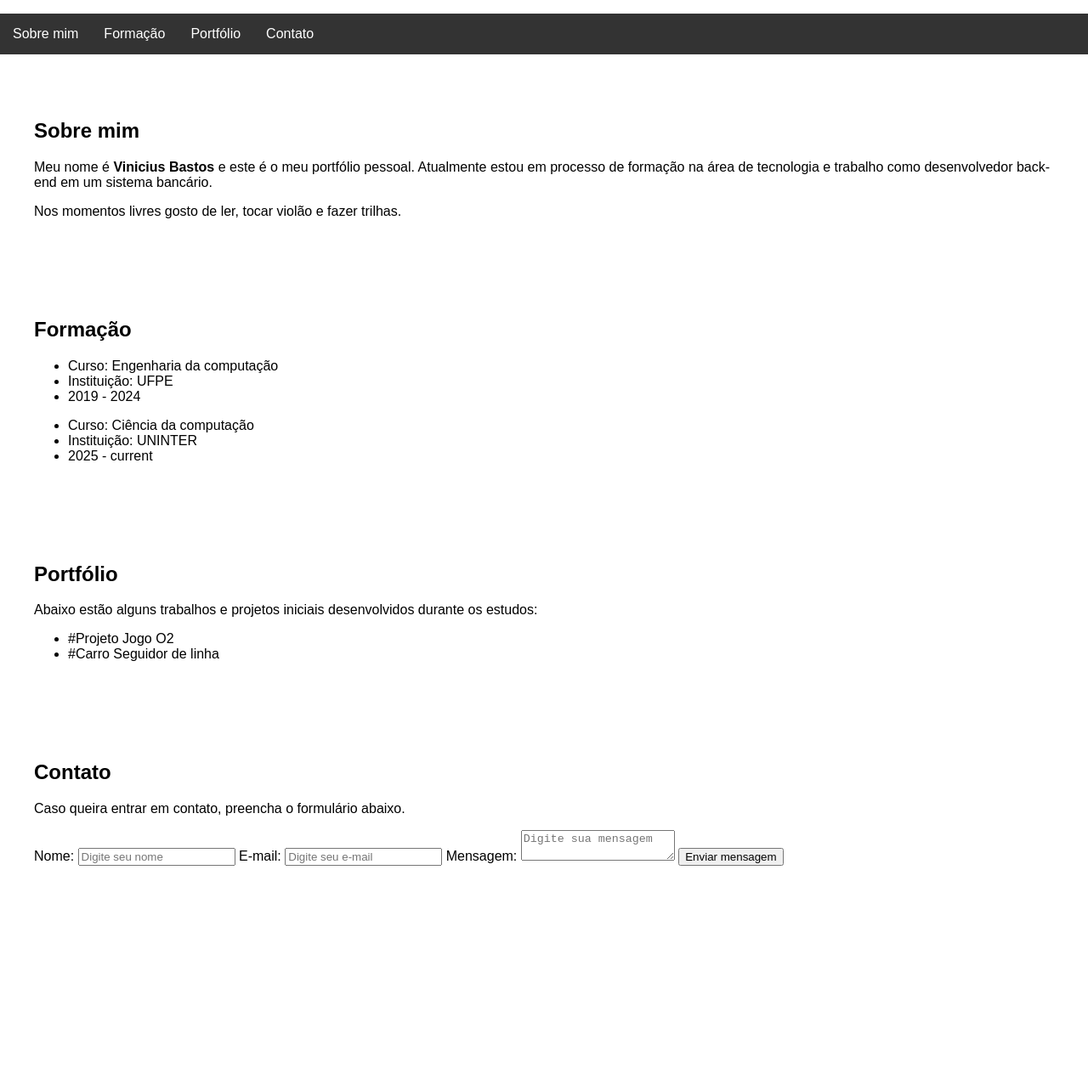
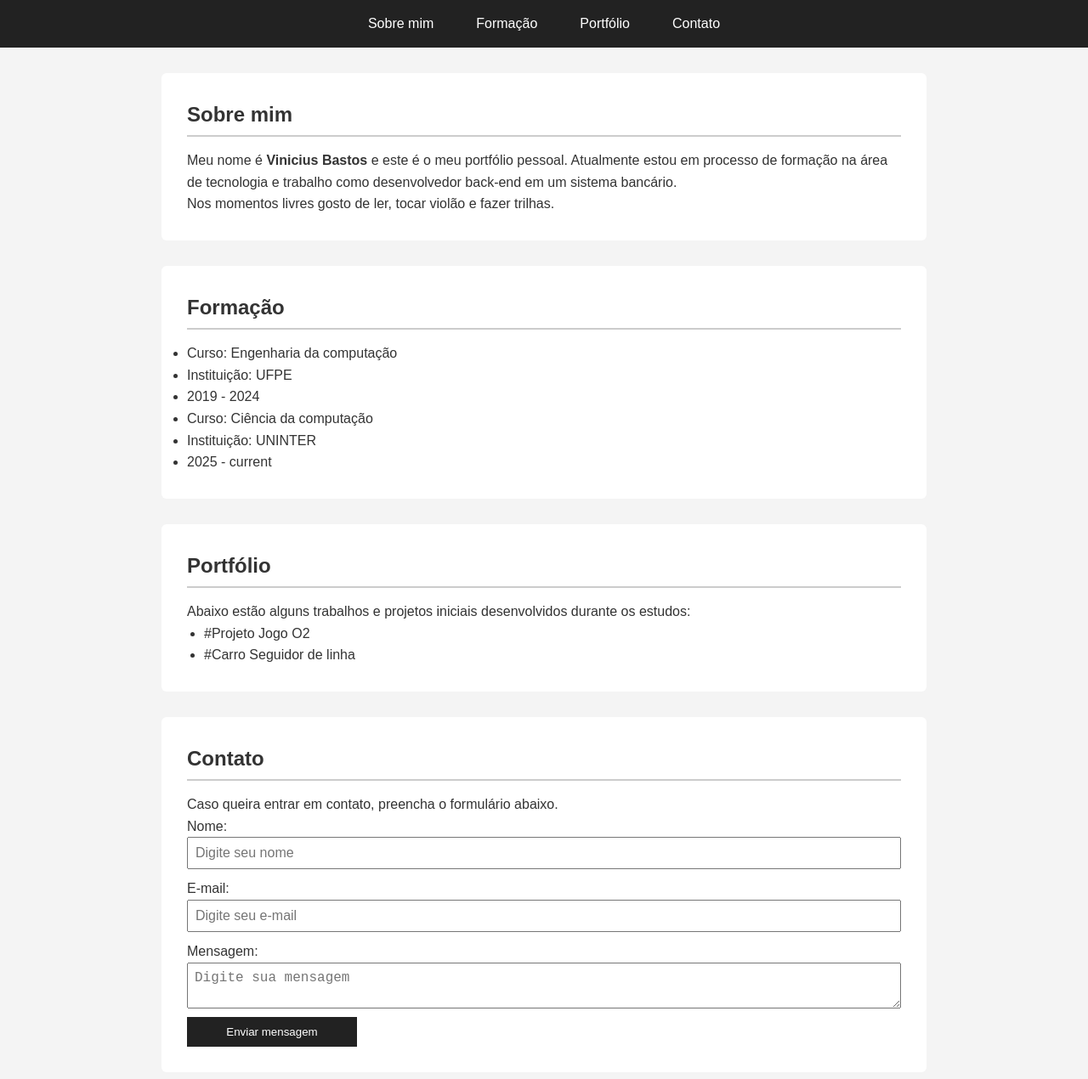
Before and after one commit to pshincrab/Portifolio-vinicius-bastos, a plain HTML site: page index.html in a window 1280 px wide. Shown: the whole page at 85% size. Before the commit the page ends 1059 px from the top, so only its background shows below. Drawn offline with Linux system fonts and the light colour scheme; files that its build step writes are made by us from their sources; files whose address does not match are found by name.

Commit message:
Refactor CSS styles

```diff
--- a/style.css
+++ b/style.css
@@ -1,26 +1,84 @@
+/* Reset básico */
+* {
+    margin: 0;
+    padding: 0;
+    box-sizing: border-box;
+}
+
 body {
-  font-family: Arial, sans-serif;
-  margin: 0;
+    font-family: Arial, Helvetica, sans-serif;
+    background-color: #f4f4f4;
+    color: #333;
+    line-height: 1.6;
+}
+
+/* MENU */
+nav {
+    background-color: #222;
+    position: sticky;
+    top: 0;
 }
 
 nav ul {
-  list-style: none;
-  display: flex;
-  background: #333;
-  padding: 0;
+    list-style: none;
+    display: flex;
+    justify-content: center;
 }
 
 nav ul li a {
-  color: white;
-  padding: 15px;
-  text-decoration: none;
-  display: block;
+    color: white;
+    text-decoration: none;
+    padding: 15px 25px;
+    display: block;
 }
 
 nav ul li a:hover {
-  background: #555;
+    background-color: #555;
 }
 
+/* SEÇÕES */
 section {
-  padding: 40px;
+    background: white;
+    margin: 30px auto;
+    padding: 30px;
+    max-width: 900px;
+    border-radius: 6px;
 }
+
+/* TÍTULOS */
+h2 {
+    margin-bottom: 15px;
+    border-bottom: 2px solid #ccc;
+    padding-bottom: 5px;
+}
+
+/* PORTFÓLIO */
+#portfolio ul {
+    margin-left: 20px;
+}
+
+/* FORMULÁRIO */
+form {
+    display: flex;
+    flex-direction: column;
+}
+
+form input,
+form textarea {
+    margin-bottom: 10px;
+    padding: 8px;
+    font-size: 16px;
+}
+
+form button {
+    width: 200px;
+    padding: 10px;
+    background: #222;
+    color: white;
+    border: none;
+    cursor: pointer;
+}
+
+form button:hover {
+    background: #555;
+}
```
